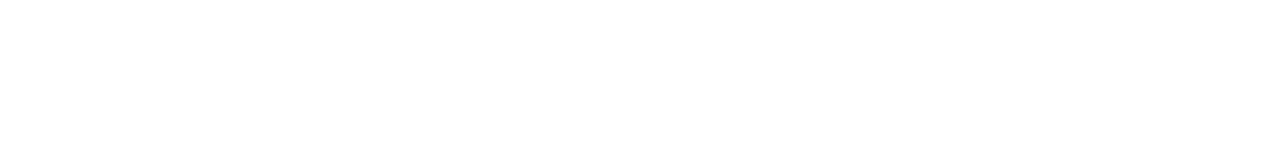
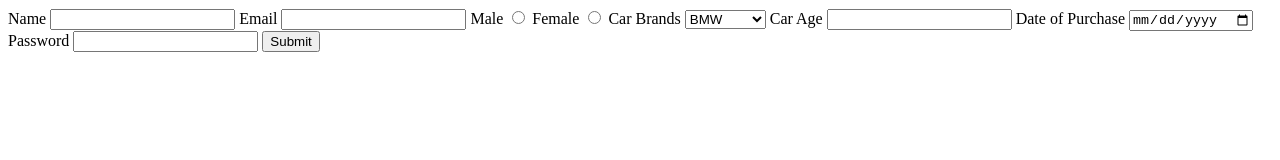
Before and after one commit to acciojob/car-insurance-form-Kaushiki-KS, a website: page main.html in a window 1280 px wide. Drawn offline with Linux system fonts and the light colour scheme.

Commit message:
created a submission

```diff
--- a/main.html
+++ b/main.html
@@ -8,6 +8,37 @@
 
 <body>
 	<!-- the entire body must be written by student -->
+	<form method="post">
+		<label for="name">Name</label>
+		<input type="text" id="name" required>
+
+		<label for="email">Email</label>
+		<input type="email" id="email" required>
+
+		<label>Male</label>
+		<input type="radio" name="gender" required>
+		<label>Female</label>
+		<input type="radio" name="gender" required>
+
+		<label for="cars">Car Brands</label>
+		<select>
+			<option>BMW</option>
+			<option>Audi</option>
+			<option>Mercedez</option>
+		</select>
+
+		<label for="carage">Car Age</label>
+		<input type="number" id="carage" required>
+
+		<label for="dop">Date of Purchase</label>
+		<input type="date" id="dop" required>
+
+		<label id="password">Password</label>
+		<input type="password" id="password" required>
+
+		<button type="submit">Submit</button>
+
+	</form>
     <script type="text/javascript" src="./script.js">
 </script>
 
```
